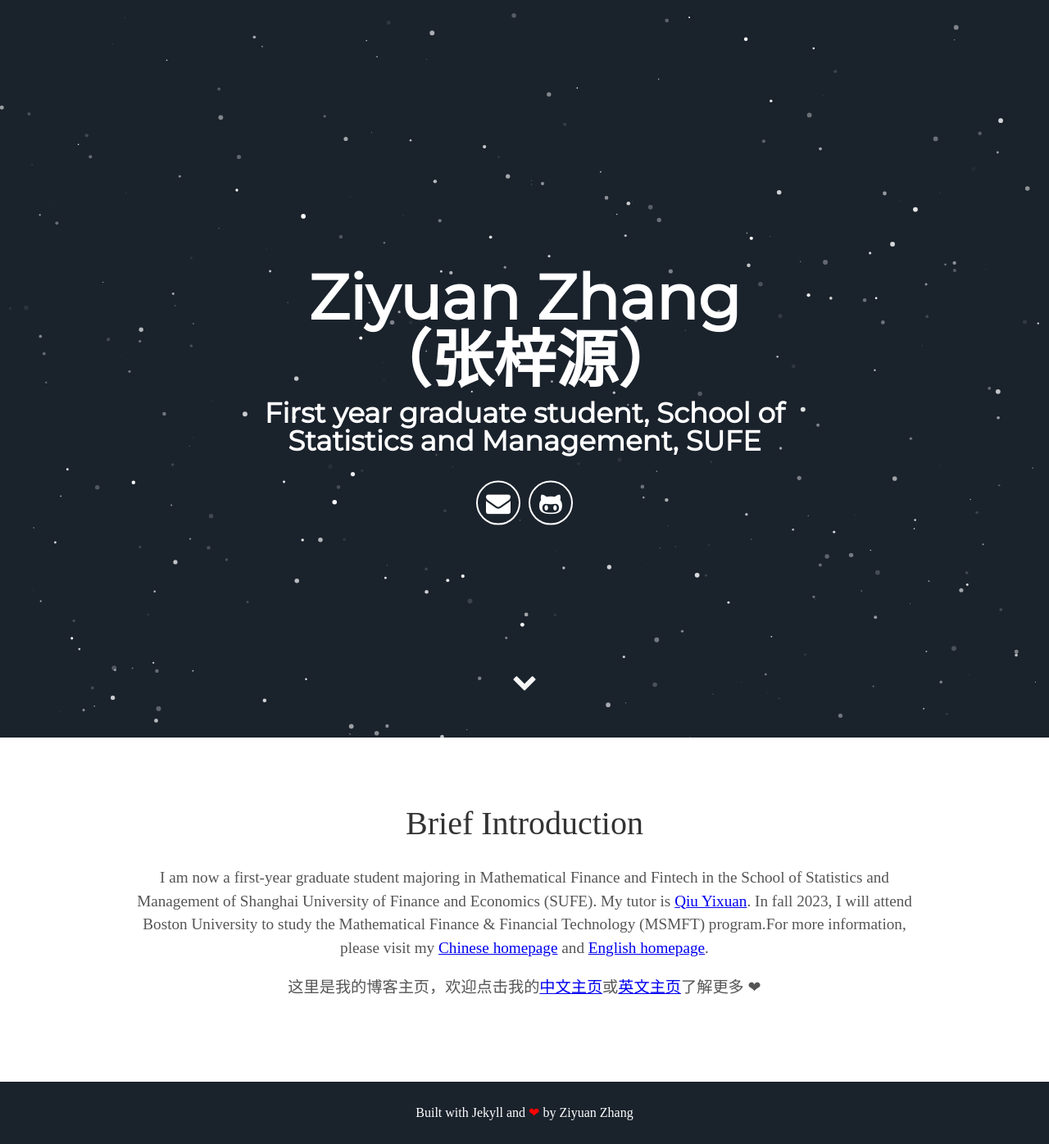
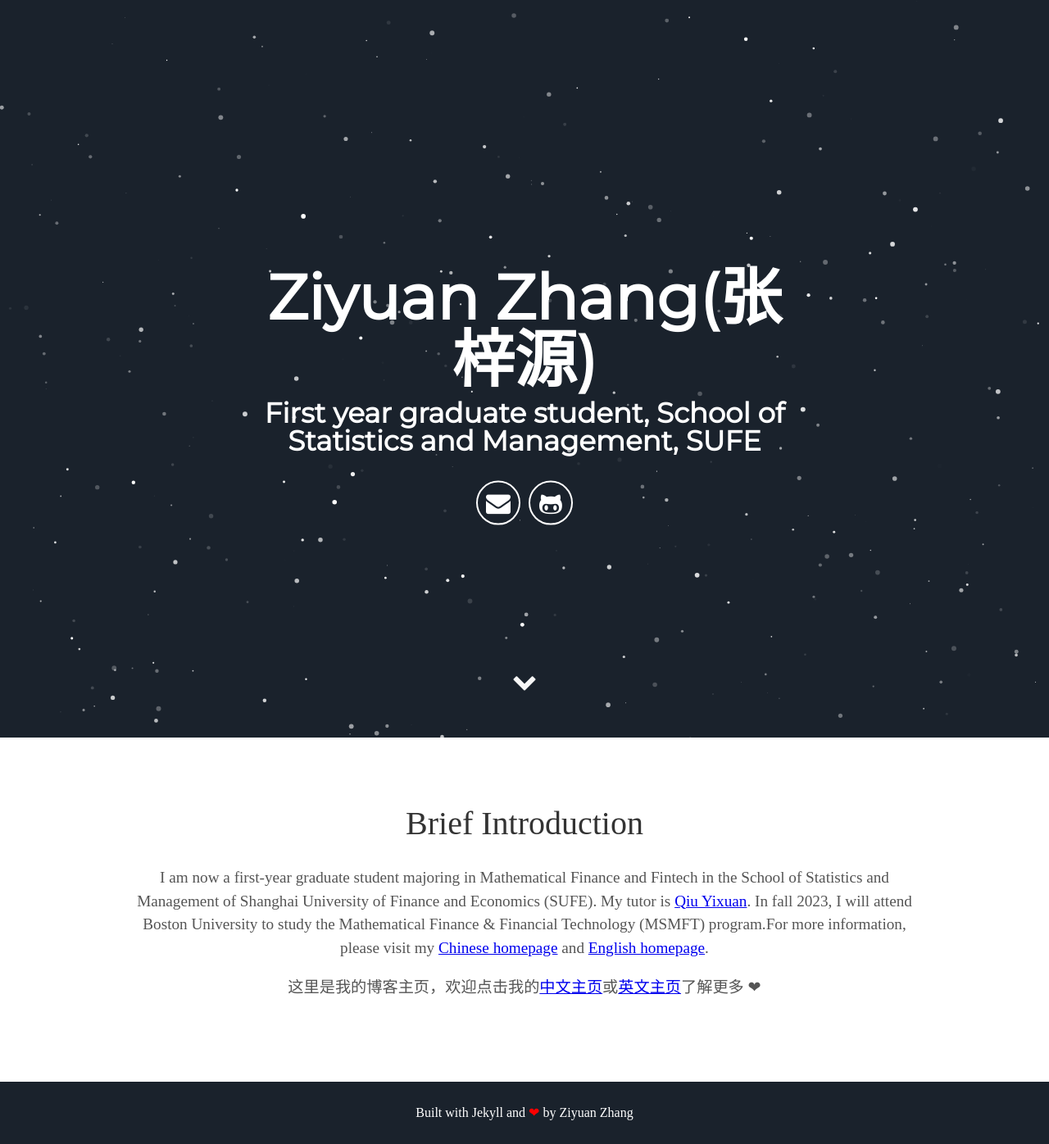
Before and after one commit to bobothebest/bobothebest.github.io, a Jekyll site: the page built from index.html, in a window 1280 px wide. Shown: the whole page at 82% size. Built offline with Jekyll 4.4.1, drawn with Linux system fonts in a browser that asks for light colours; some web fonts are replaced.

```diff
--- a/_config.yml
+++ b/_config.yml
@@ -5,7 +5,7 @@ description: Ziyuan Zhang's homepage
 # url: "https://bobothebest.blog" # the base hostname & protocol for your site e.g. http://willianjusten.com.br
 
 # User settings
-username: Ziyuan Zhang（张梓源）
+username: Ziyuan Zhang(张梓源)
 user_description: I am now a first-year graduate student majoring in Mathematical Finance and Fintech in the School of Statistics and Management of Shanghai University of Finance and Economics (SUFE). My tutor is Qiu Yixuan. In fall 2023, I will attend Boston University to study the Mathematical Finance & Financial Technology (MSMFT) program.
 user_title: First year graduate student, School of Statistics and Management, SUFE
 email: xiguifei@bu.edu
```
